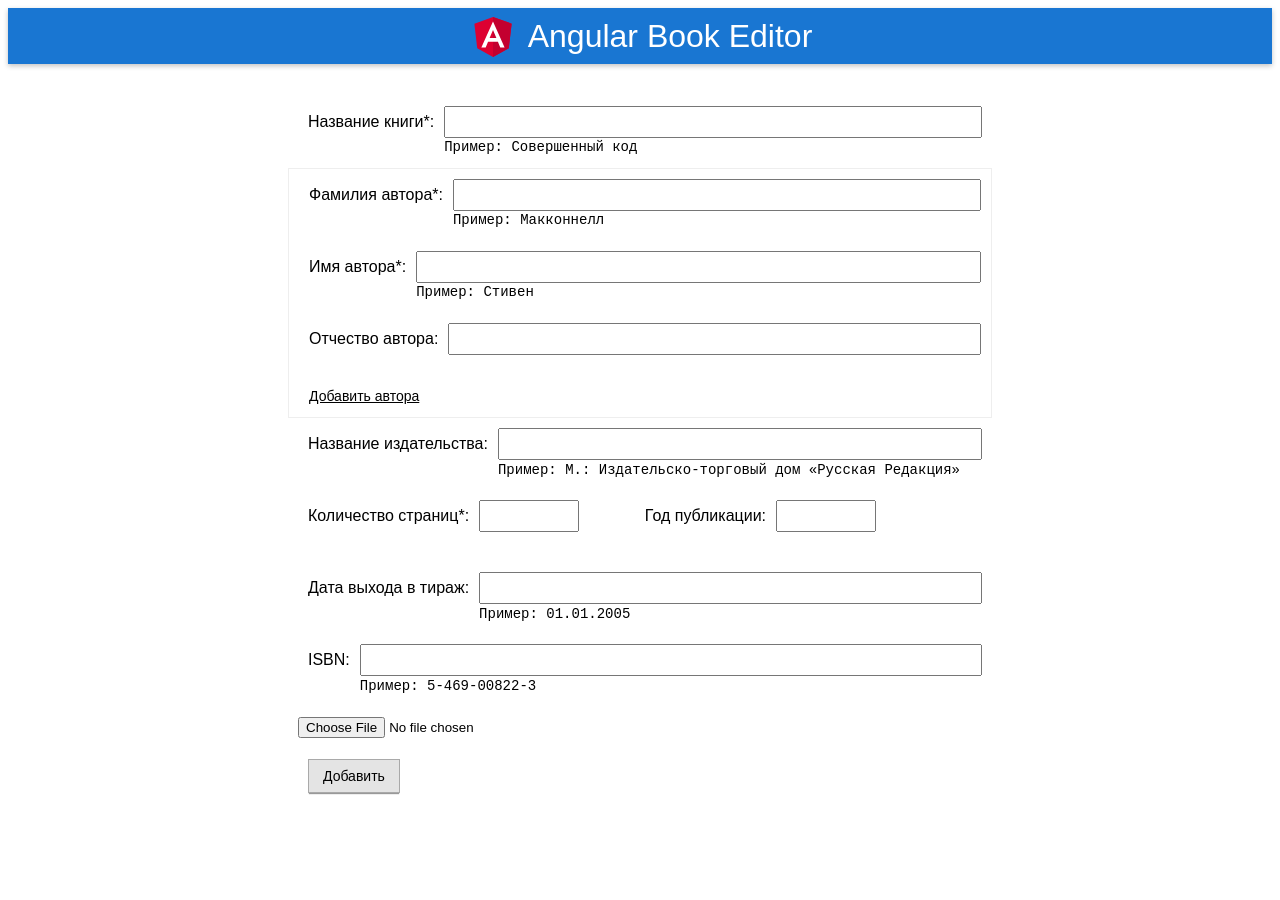
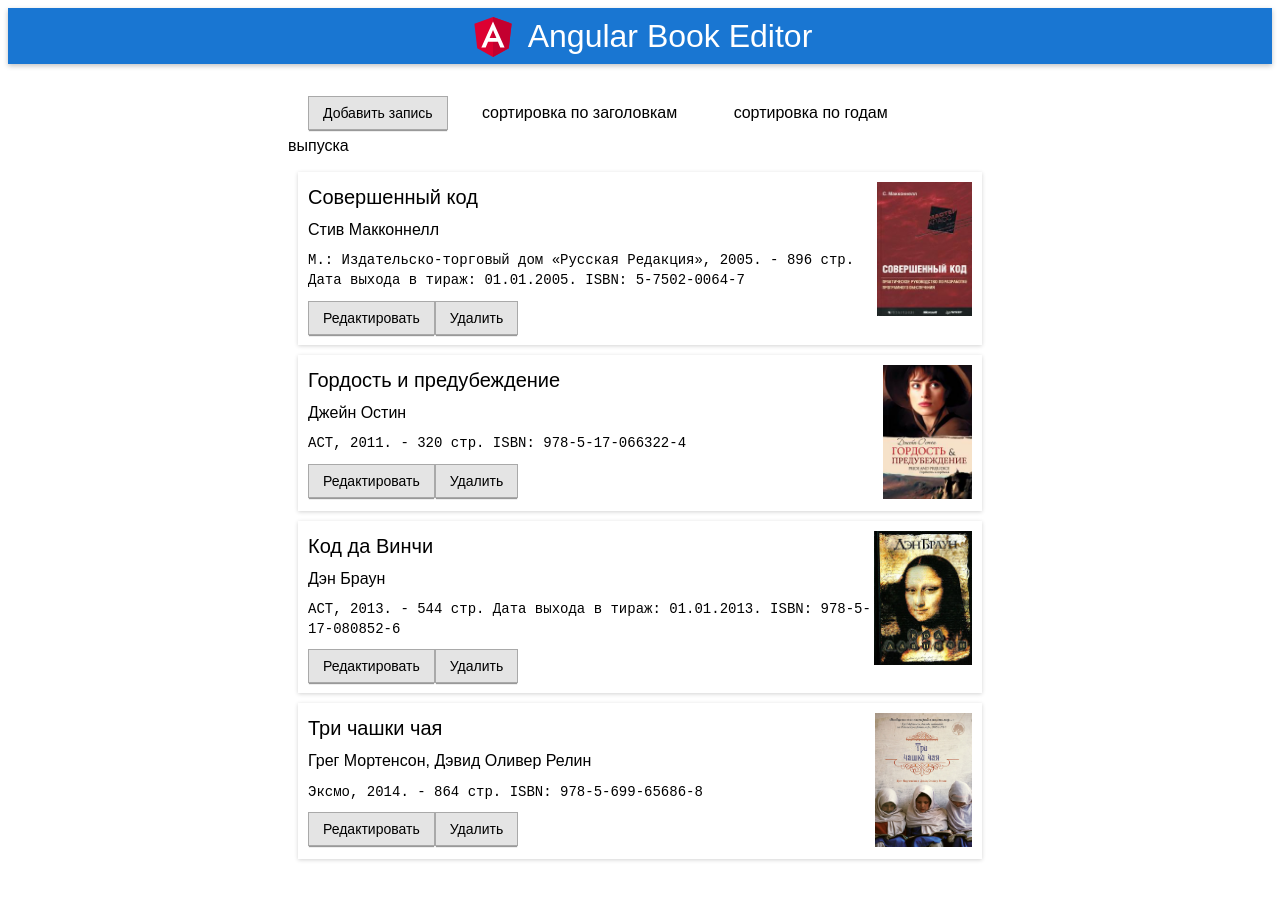
Before and after one commit to alexandrsashin/Angular-book-editor, an Angular app in the folder my-app/: page /list in a window 1280 px wide. Shown: the top 900 px of the page. Before the commit the page ends 863 px from the top, so only its background shows below. Built offline with nearby package versions, Linux system fonts and the light colour scheme.

Commit message:
Added routing

```diff
--- a/my-app/src/app/app.component.html
+++ b/my-app/src/app/app.component.html
@@ -4,6 +4,5 @@
 </header>
 
 <main>
-	<editor-form></editor-form>
-	<editor-list></editor-list>
+	<router-outlet></router-outlet>
 </main>
--- a/my-app/src/app/app.module.ts
+++ b/my-app/src/app/app.module.ts
@@ -1,27 +1,43 @@
 import { NgModule } from '@angular/core';
 import { BrowserModule } from '@angular/platform-browser';
-import { FormsModule } from '@angular/forms';
+import { FormsModule, ReactiveFormsModule } from '@angular/forms';
+import { RouterModule, Routes } from '@angular/router';
 import { HttpModule } from '@angular/http';
 
 import { AppComponent } from './app.component';
 import { EditorListComponent } from './editor-list/editor-list.component';
 import { EditorItemComponent } from './editor-item/editor-item.component';
 import { EditorFormComponent } from './editor-form/editor-form.component';
+import { NotFoundComponent } from './not-found/not-found.component';
 
 import { EditorService } from './shared/editor.service';
 import { ArrayFilterPipe } from './shared/pipes/arrayFilter/array-filter.pipe';
+
+const appRoutes: Routes = [
+  { path: 'form', component: EditorFormComponent },
+  { path: 'list', component: EditorListComponent },
+
+  { path: '',   redirectTo: '/list', pathMatch: 'full' },
+  { path: '**', component: NotFoundComponent }
+];
 
 @NgModule({
 	imports: [
 				BrowserModule,
 				FormsModule,
-				HttpModule
+				ReactiveFormsModule,
+				HttpModule,
+				RouterModule.forRoot(
+		      appRoutes,
+		      { enableTracing: true } // <-- debugging purposes only
+		    )
 	],
 	declarations: [
 				AppComponent,
 				EditorListComponent,
 				EditorItemComponent,
 				EditorFormComponent,
+				NotFoundComponent,
 				ArrayFilterPipe
 	],
 	providers: [EditorService],
--- a/my-app/src/app/editor-form/editor-form.component.html
+++ b/my-app/src/app/editor-form/editor-form.component.html
@@ -1,6 +1,5 @@
 <form class="form"
 			(ngSubmit)="onSubmit(); editorForm.reset()"
-			[hidden]="getPageState() === 'view'"
 			#editorForm="ngForm">
 	<div class="form__field">
 		<label class="form__label" for="title">Название&nbsp;книги*:</label>
@@ -17,10 +16,10 @@
 	</div>
 	<div class="form__fieldset form__fieldset_authors" *ngFor="let author of authorList; let i = index">
 		<div class="form__field">
-			<label class="form__label" for="secondName">Фамилия&nbsp;автора*:</label>
+			<label class="form__label" for="secondName{{i}}">Фамилия&nbsp;автора*:</label>
 			<div class="form__input-wrapper">
 				<input type="text"
-							 id="secondName"
+							 id="secondName{{i}}"
 						   class="form__input"
 							 name="secondName{{i}}"
 							 maxlength="20"
@@ -30,10 +29,10 @@
 			</div>
 		</div>
 		<div class="form__field">
-			<label class="form__label" for="firstName">Имя&nbsp;автора*:</label>
+			<label class="form__label" for="firstName{{i}}">Имя&nbsp;автора*:</label>
 			<div class="form__input-wrapper">
 				<input type="text"
-							 id="firstName"
+							 id="firstName{{i}}"
 							 class="form__input"
 							 name="firstName{{i}}"
 							 maxlength="20"
@@ -43,10 +42,10 @@
 			</div>
 		</div>
 		<div class="form__field">
-			<label class="form__label" for="patronymicName">Отчество&nbsp;автора:</label>
+			<label class="form__label" for="patronymicName{{i}}">Отчество&nbsp;автора:</label>
 			<div class="form__input-wrapper">
 				<input type="text"
-							 id="patronymicName"
+							 id="patronymicName{{i}}"
 							 class="form__input"
 							 name="patronymicName{{i}}"
 							 maxlength="20"
--- a/my-app/src/app/editor-list/editor-list.component.css
+++ b/my-app/src/app/editor-list/editor-list.component.css
@@ -4,7 +4,11 @@
 	width: 100%;
 	margin: 10px 20px;
 	padding-right: 32px;
+	line-height: 32px;
 	cursor: pointer;
+}
+.sort-tab:hover {
+	color: rgba(0,0,0,.5);
 }
 .sort-tab_toogler-down::after {
 	position: absolute;
--- a/my-app/src/app/editor-list/editor-list.component.html
+++ b/my-app/src/app/editor-list/editor-list.component.html
@@ -1,4 +1,3 @@
-<div [hidden]="getPageState() !== 'view'">
 <div>
 	<button class="btn btn_create">Добавить&nbsp;запись</button>
 	<span class="sort-tab"
@@ -20,4 +19,3 @@
 						   (setPageState)="setPageState($event)">
   </editor-item>
 </div>
-</div>
--- /dev/null
+++ b/my-app/src/app/not-found/not-found.component.html
@@ -0,0 +1 @@
+<p>Page not found.</p>
```
Also changed, not shown: my-app/src/app/editor-form/editor-form.component.ts (+11 -0 lines), my-app/src/app/not-found/not-found.component.ts (added, +10 -0 lines), my-app/src/app/not-found/not-found.component.css (added), 1 other file (tests, documents, lock files or other folders). Lines whose indentation alone changed are shown as unchanged.
